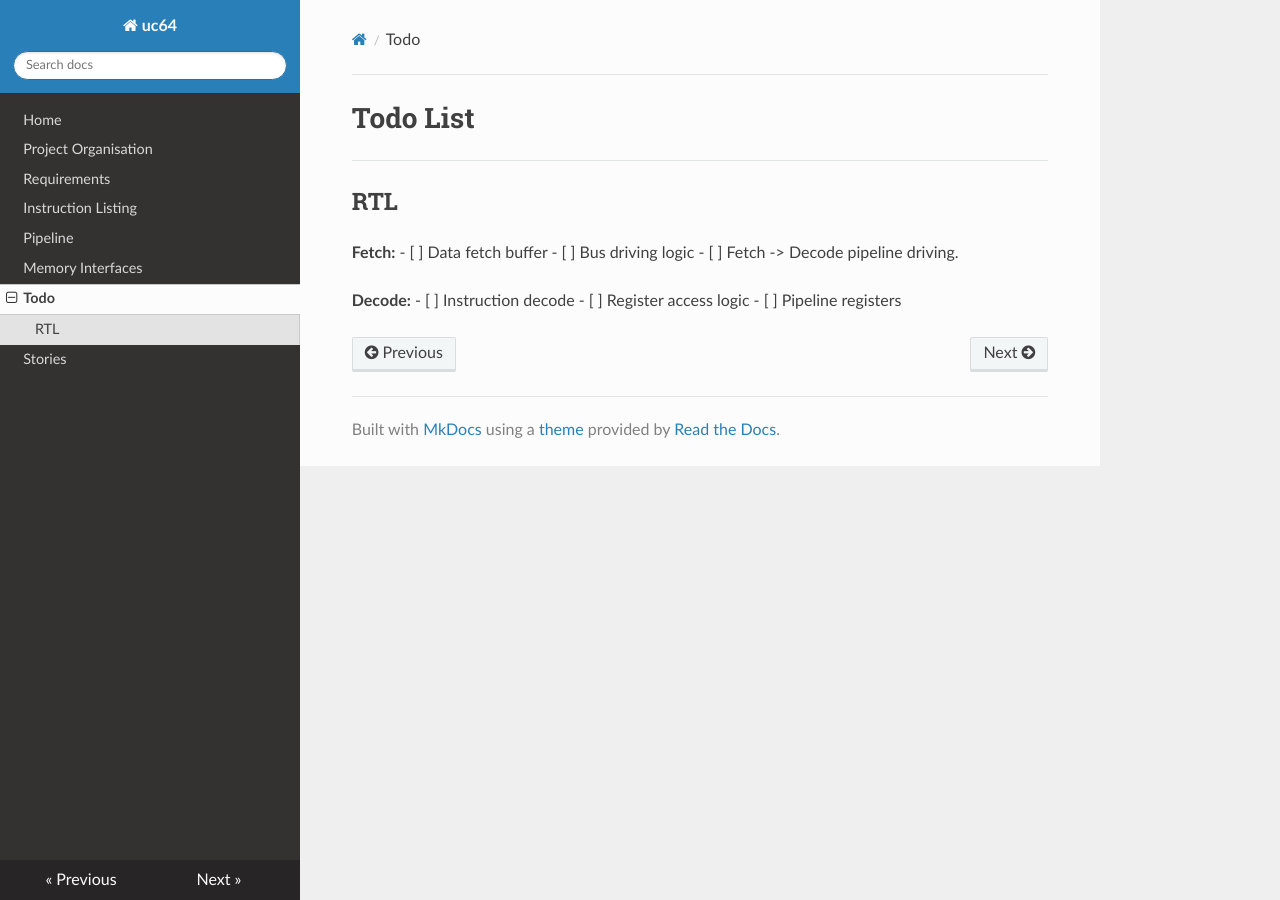
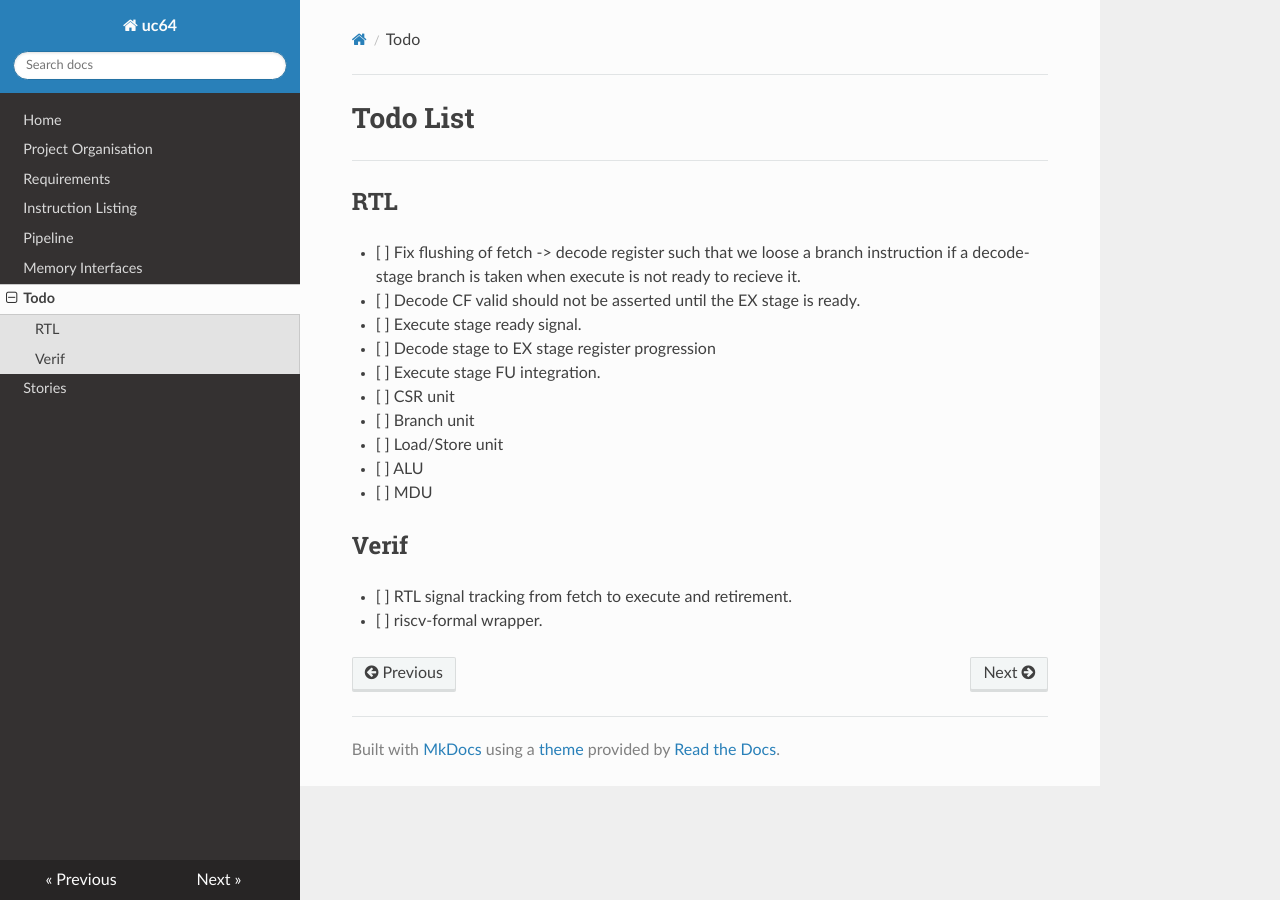
Before and after one commit to ben-marshall/croyde-riscv, an MkDocs documentation site: the page built from docs/todo.md, in a window 1280 px wide. Built offline with MkDocs 1.6.1, drawn with Linux system fonts in a browser that asks for light colours; nearby versions of some CDN libraries.

Commit message:
Todo list

```diff
--- a/docs/todo.md
+++ b/docs/todo.md
@@ -5,12 +5,31 @@
 
 ## RTL
 
-**Fetch:**
-- [ ] Data fetch buffer
-- [ ] Bus driving logic
-- [ ] Fetch -> Decode pipeline driving.
+- [ ] Fix flushing of fetch -> decode register such that we loose a
+      branch instruction if a decode-stage branch is taken when execute is
+      not ready to recieve it.
 
-**Decode:**
-- [ ] Instruction decode
-- [ ] Register access logic
-- [ ] Pipeline registers
+  - [ ] Decode CF valid should not be asserted until the EX stage is
+        ready.
+
+- [ ] Execute stage ready signal.
+
+  - [ ] Decode stage to EX stage register progression
+
+- [ ] Execute stage FU integration.
+
+  - [ ] CSR unit
+
+  - [ ] Branch unit
+
+  - [ ] Load/Store unit
+
+  - [ ] ALU
+
+  - [ ] MDU
+
+## Verif
+
+- [ ] RTL signal tracking from fetch to execute and retirement.
+
+- [ ] riscv-formal wrapper.
```
